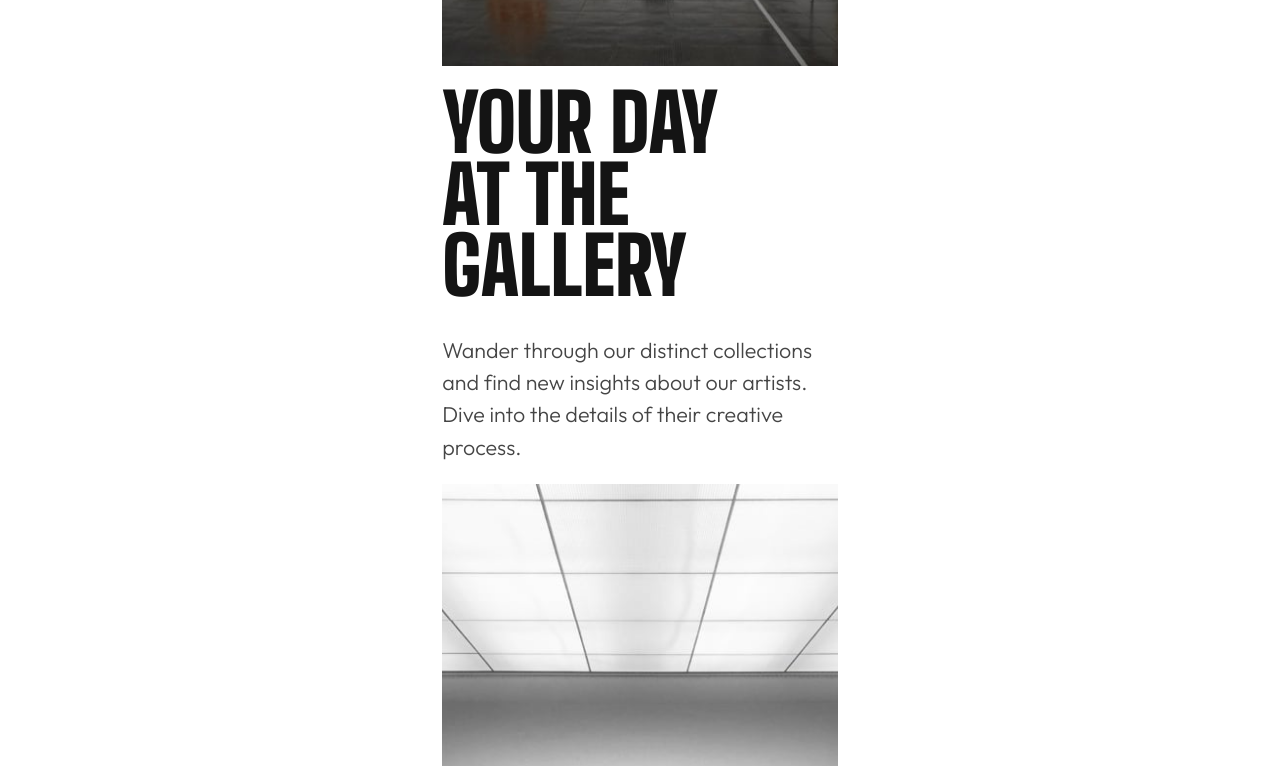
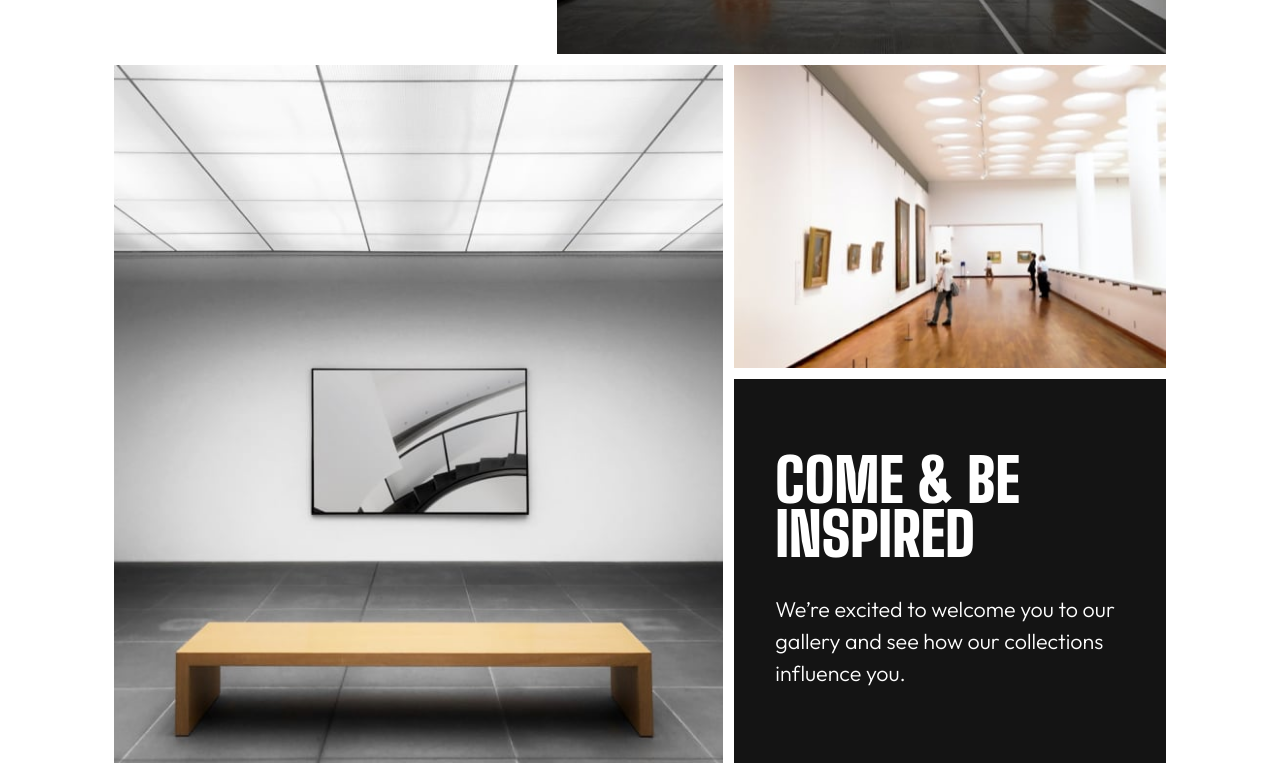
Before and after one commit to helphop/frontend-masters-art-gallery-website, a website: page main/index.html in a window 1280 px wide. Shown: the part 1230-1996 px from the top of the page. Drawn offline with Linux system fonts and the light colour scheme.

Commit message:
complete code for index page

```diff
--- a/main/assets/css/blocks/_index.scss
+++ b/main/assets/css/blocks/_index.scss
@@ -23,21 +23,26 @@
 
   .header-content {
     display: grid;
-    justify-content: center;
     gap: var(--space-m);
   }
 
   .tour {
     display: grid;
-    justify-items: center;
-    gap: var(--space-s);
+    gap: var(--space-2xs);
+    img {
+      object-fit: cover;
+      height: 100%;
+      width: 100%;
+    }
   }
 
   .black-box {
+    // display: grid;
+    // place-content: center;
     color: var(--color-white);
     background-color: var(--color-primary);
-    padding-inline: var(--space-s);
-    padding-block: var(--space-l);
+    padding-inline: var(--space-m-l);
+    padding-block: var(--space-xl-2xl);
   }
 
   footer .switcher {
@@ -78,6 +83,37 @@
 
     .header-content {
       justify-content: end;
+    }
+
+    .tour {
+      grid-template-columns: repeat(12, 1fr);
+      .white-box {
+        grid-column: 1 / 5;
+        grid-row: 1;
+        align-self: center;
+      }
+      picture:first-of-type {
+        grid-column: 6 / 13;
+        grid-row: 1;
+        justify-self: end;
+      }
+      picture:nth-of-type(2) {
+        grid-column: 1 / 8;
+        grid-row: 2 / 4;
+
+      }
+      picture:nth-of-type(3) {
+        grid-column: 8 / 13;
+        grid-row: 2;
+      }
+      .black-box {
+        grid-column: 8 / 13;
+        grid-row: 3;
+      }
+    }
+
+    footer .black-box {
+      padding-inline: unset;
     }
 
     .social {
--- a/main/assets/css/global-styles/_measure.scss
+++ b/main/assets/css/global-styles/_measure.scss
@@ -13,6 +13,7 @@ header,
 nav,
 main,
 footer,
+section,
 h1,
 ul {
   max-inline-size: none;
--- a/main/assets/css/global-styles/_spacing.scss
+++ b/main/assets/css/global-styles/_spacing.scss
@@ -31,5 +31,7 @@
     --space-s-l: clamp(1.13rem, calc(0.55rem + 2.44vw), 2.75rem);
     --space-xs-4xl: clamp(0.88rem, calc(-1.72rem + 11.08vw), 8.25rem);
     --space-xl-5xl: clamp(3.38rem, calc(0.93rem + 10.42vw), 10.31rem);
+    --space-m-l: clamp(1.69rem, calc(1.31rem + 1.60vw), 2.75rem);
+    --space-xl-2xl: clamp(3.38rem, calc(2.87rem + 2.16vw), 4.81rem);
     --component-padding: var(--space-md);
 }
--- a/main/assets/css/global-styles/_typography.scss
+++ b/main/assets/css/global-styles/_typography.scss
@@ -83,7 +83,7 @@
   --step-3: clamp(1.94rem, calc(1.68rem + 1.11vw), 2.69rem);/* 31.10px -> 42.97 */ //H3
   --step-4: clamp(2.33rem, calc(1.97rem + 1.54vw), 3.36rem);/* 37.32px -> 53.71px */
   --step-5: clamp(2.80rem, calc(2.31rem + 2.10vw), 4.20rem);/* 44.79px  -> 67.14px */ //H2
-  --step-6: clamp(3.36rem, calc(2.70rem + 2.83vw), 5.25rem);/* 53.75px -> 83.92px */
+  --step-6: clamp(3.125rem, 4vw + 1rem, 3.75rem); /* 50px -> 60px */
   --step-7: clamp(4.03rem, calc(3.14rem + 3.79vw), 6.56rem);/* 64.50px -> 104.90px *///H1
 
   // --text-sm: var(--step--1); //15px ->17.60px
--- a/main/index.html
+++ b/main/index.html
@@ -34,8 +34,8 @@
   </header>
 
   <main class="inline-padding">
-    <section class="tour | center">
-      <picture class="width-100% aspect-ratio-1:1">
+    <section class="tour">
+      <picture>
         <source media="(min-width: 900px)"
         srcset="assets/images/desktop/image-grid-1.jpg 1x,
                 assets/images/desktop/image-grid-1@2x.jpg 2x" >
@@ -47,14 +47,14 @@
                   assets/images/mobile/image-grid-1@2x.jpg 2x"
           alt="corner of large room with paintings on the wall">
       </picture>
-      <div class="stack">
+      <div class="white-box | stack">
          <h2 class="text-6 font-display text-uppercase color-primary">Your day <br> at the gallery</h2>
         <p>
           Wander through our distinct collections and find new insights about
           our artists. Dive into the details of their creative process.
         </p>
       </div>
-      <picture class="width-100% aspect-ratio-9:16">
+      <picture>
         <source media="(min-width: 900px)"
             srcset="assets/images/desktop/image-grid-2.jpg 1x,
                     assets/images/desktop/image-grid-2@2x.jpg 2x">
@@ -66,7 +66,7 @@
                     assets/images/mobile/image-grid-2@2x.jpg 2x"
             alt="corner of large room with paintings on the wall">
       </picture>
-      <picture class="width-100% aspect-ratio-3:2">
+      <picture>
         <source media="(min-width: 900px)"
           srcset="assets/images/desktop/image-grid-3.jpg 1x,
                   assets/images/desktop/image-grid-3@2x.jpg 2x">
```
Also changed, not shown: main/assets/css/style.css, main/assets/css/style.min.css.
